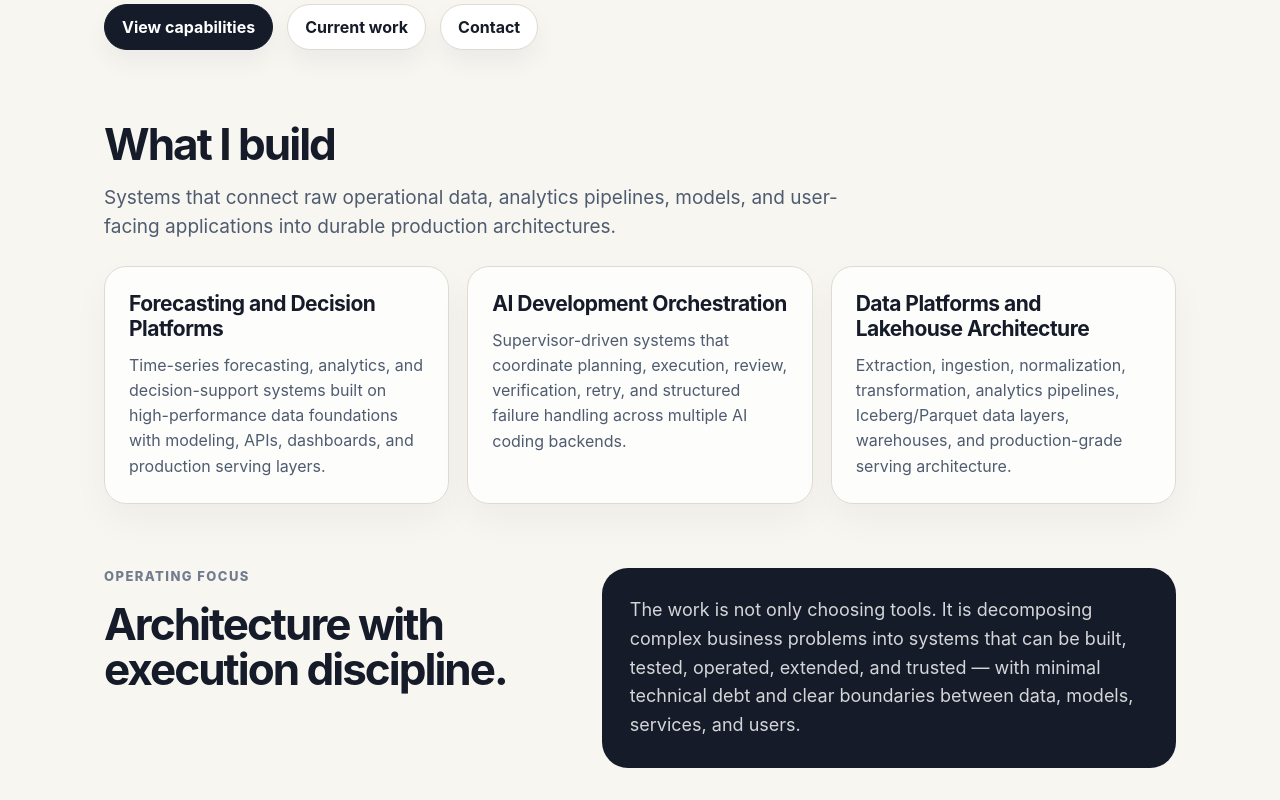
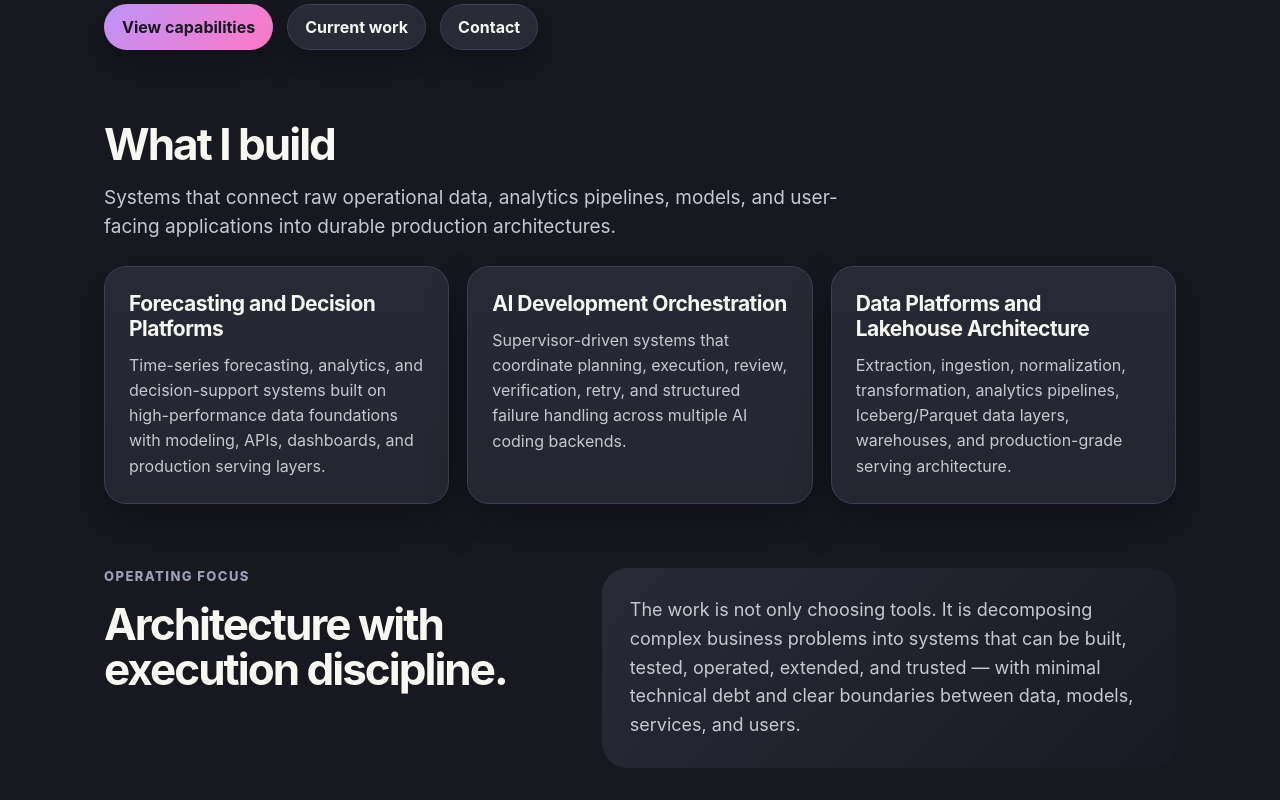
Before and after one commit to foxmike/foxmike.github.io, an Astro site: page / in a window 1280 px wide. Shown: the part 720-1520 px from the top of the page. Built offline with nearby package versions, Linux system fonts and the light colour scheme; Astro itself is replaced by a stand-in of ours.

Commit message:
Switch site to dark theme

```diff
--- a/src/styles/global.css
+++ b/src/styles/global.css
@@ -1,11 +1,16 @@
 :root {
-  --bg: #f7f6f1;
-  --panel: #ffffff;
-  --ink: #151b28;
-  --muted: #4f5b6f;
-  --quiet: #737c8d;
-  --line: #dedbd2;
-  --accent: #263b6f;
+  --bg: #1f2029;
+  --bg-deep: #171820;
+  --panel: #282a36;
+  --panel-soft: #242631;
+  --ink: #f8f8f2;
+  --muted: #c6c8d1;
+  --quiet: #9aa0b5;
+  --line: #3c4054;
+  --accent: #bd93f9;
+  --accent-strong: #ff79c6;
+  --accent-cyan: #8be9fd;
+  --shadow: rgba(0, 0, 0, 0.32);
   --max: 1120px;
 
   font-family:
@@ -22,12 +27,13 @@
 body {
   margin: 0;
   background:
-    radial-gradient(circle at top left, rgba(38, 59, 111, 0.09), transparent 32rem),
-    var(--bg);
+    radial-gradient(circle at top left, rgba(189, 147, 249, 0.18), transparent 34rem),
+    radial-gradient(circle at bottom right, rgba(139, 233, 253, 0.10), transparent 30rem),
+    var(--bg-deep);
 }
 
 a {
-  color: var(--accent);
+  color: var(--accent-cyan);
   font-weight: 700;
 }
 
@@ -119,13 +125,13 @@ h1 {
   background: var(--panel);
   color: var(--ink);
   text-decoration: none;
-  box-shadow: 0 12px 24px rgba(20, 24, 31, 0.05);
+  box-shadow: 0 14px 32px var(--shadow);
 }
 
 .button.primary {
-  background: var(--ink);
-  border-color: var(--ink);
-  color: white;
+  background: linear-gradient(135deg, var(--accent), var(--accent-strong));
+  border-color: transparent;
+  color: #171820;
 }
 
 .section {
@@ -165,11 +171,11 @@ h1 {
 }
 
 .card {
-  background: rgba(255, 255, 255, 0.82);
+  background: linear-gradient(180deg, rgba(40, 42, 54, 0.96), rgba(36, 38, 49, 0.96));
   border: 1px solid var(--line);
   border-radius: 22px;
   padding: 24px;
-  box-shadow: 0 16px 36px rgba(20, 24, 31, 0.045);
+  box-shadow: 0 18px 42px var(--shadow);
 }
 
 .card h3 {
@@ -220,13 +226,13 @@ h1 {
 .callout {
   padding: 28px;
   border-radius: 26px;
-  background: var(--ink);
-  color: white;
+  background: linear-gradient(135deg, #282a36, #191a23);
+  color: var(--ink);
 }
 
 .callout p {
   margin: 0;
-  color: rgba(255, 255, 255, 0.82);
+  color: var(--muted);
   line-height: 1.6;
   font-size: 18px;
 }
@@ -285,3 +291,9 @@ h1 {
     padding-top: 44px;
   }
 }
+
+
+::selection {
+  background: var(--accent);
+  color: #171820;
+}
```
Also changed, not shown: 5 other files.
